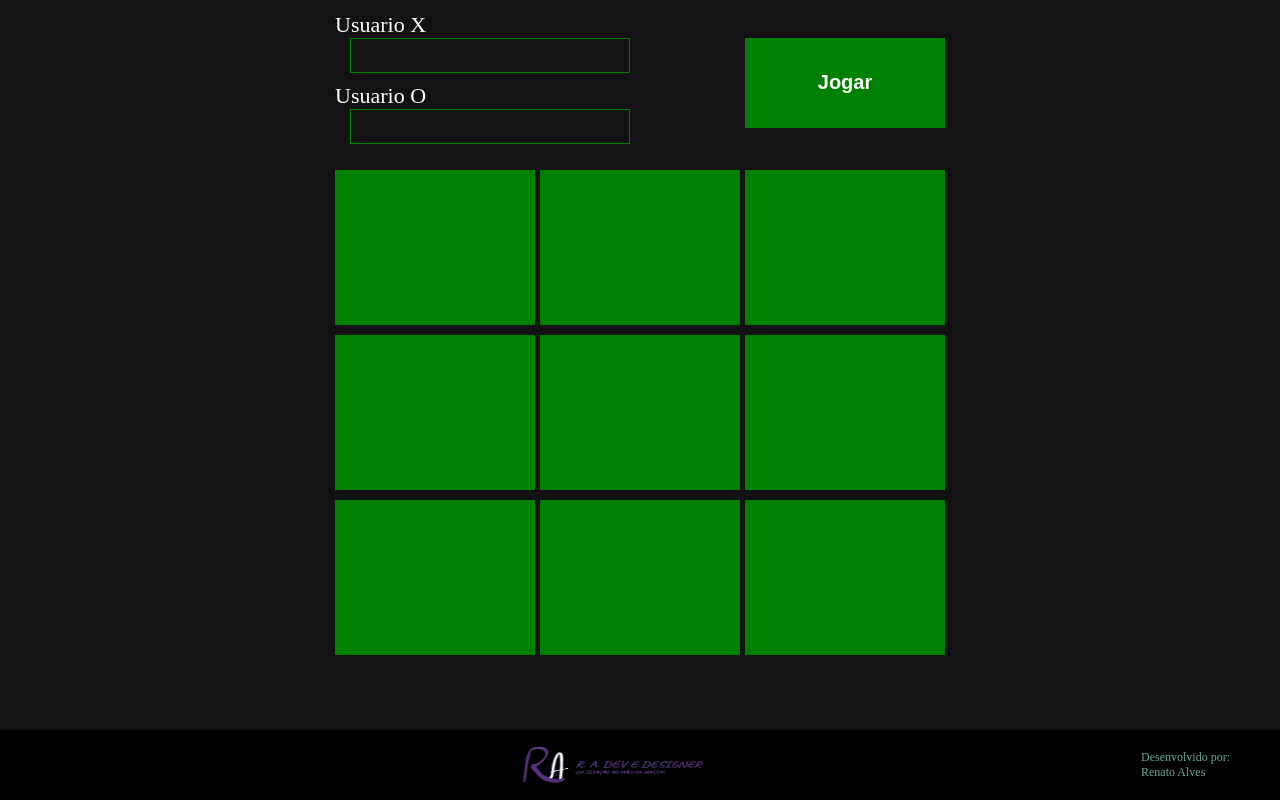
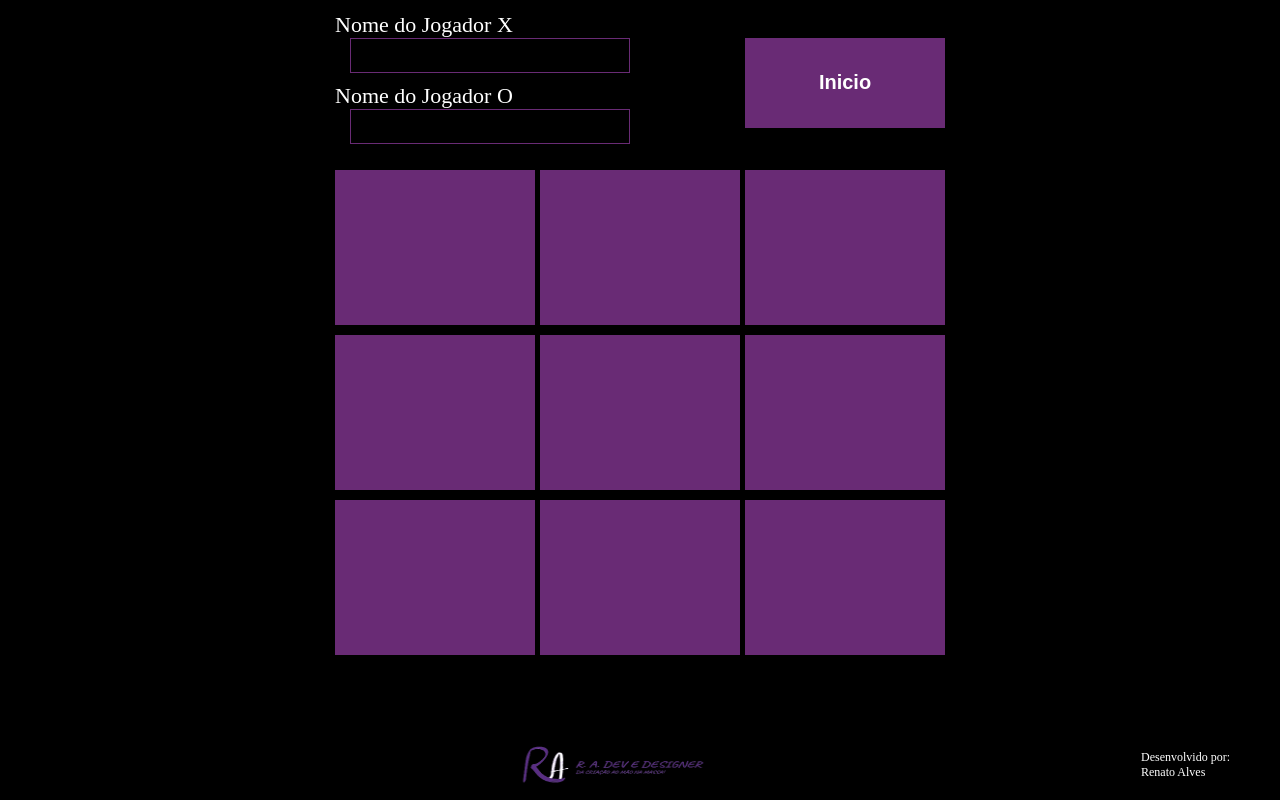
Before and after one commit to renatoGalloAlves/jogoDaVelha, a plain HTML site: page index.html in a window 1280 px wide. Drawn offline with Linux system fonts and the light colour scheme.

Commit message:
melhorando funcionamento

```diff
--- a/index.html
+++ b/index.html
@@ -30,16 +30,16 @@
       <div class="opcoes-jogo">
 
         <div class="header-group">
-          <label for="usuario-x">Usuario X</label>
+          <label for="usuario-x">Nome do Jogador X</label>
           <input autocomplete="off" id="usuario-x" type="text">
         </div>
 
         <div class="header-group">
-          <label for="usuario-o">Usuario O</label>
+          <label for="usuario-o">Nome do Jogador O</label>
           <input autocomplete="off" id="usuario-o" type="text">
         </div>
 
-        <button id="btn-jogar">Jogar</button>
+        <button id="btn-jogar">Inicio</button>
       </div>
     </header>
 
--- a/main.js
+++ b/main.js
@@ -31,14 +31,14 @@
     pontos: 0
   }
 
-  var opcoes = {
+  const opcoes = {
     divOpcoesJogo: document.querySelector('.opcoes-jogo'),
     usuarioX: document.getElementById('usuario-x'),
     usuarioO: document.getElementById('usuario-o'),
     btnJogar: document.getElementById('btn-jogar')
   };
 
-  var painel = {
+  const painel = {
     painelOpcoesJogo: document.querySelector('.painel-opcoes'),
     nomeX: document.getElementById('painel-usuario-x-nome'),
     nomeO: document.getElementById('painel-usuario-o-nome'),
--- a/style.css
+++ b/style.css
@@ -1,9 +1,9 @@
 
 :root{
-  --color-primary:rgb(0,128,0);
-  --color-secundary:rgb(0,91,0);
-  --color-geral: #121214;
-  --font-color: rgb(255,255,250);
+  --color-primary:#692B75;
+  --color-secundary:#A61DC2;
+  --color-geral: #000000;
+  --font-color: #ffffff;
 }
 * {
   margin: 0;
@@ -37,12 +37,12 @@ header {
 	position: fixed;
 	z-index: 10;
 	bottom: 0;
-	background: #000;
+	background: var(--color-geral);
 }
 
 .rodape img{
   position:absolute;
-	left:40%;
+	left: 40%;
   top: 10px;
   width: 200px;
   height: 50px;
@@ -53,7 +53,7 @@ header {
 	justify-content:flex-end;
 	font-family: 'Graduate';
 	font-size: 12px;
-	color:#6DAB8E;
+	color: var(--font-color);
 	padding-right: 30px;
 	margin: 20px;
 }
```
